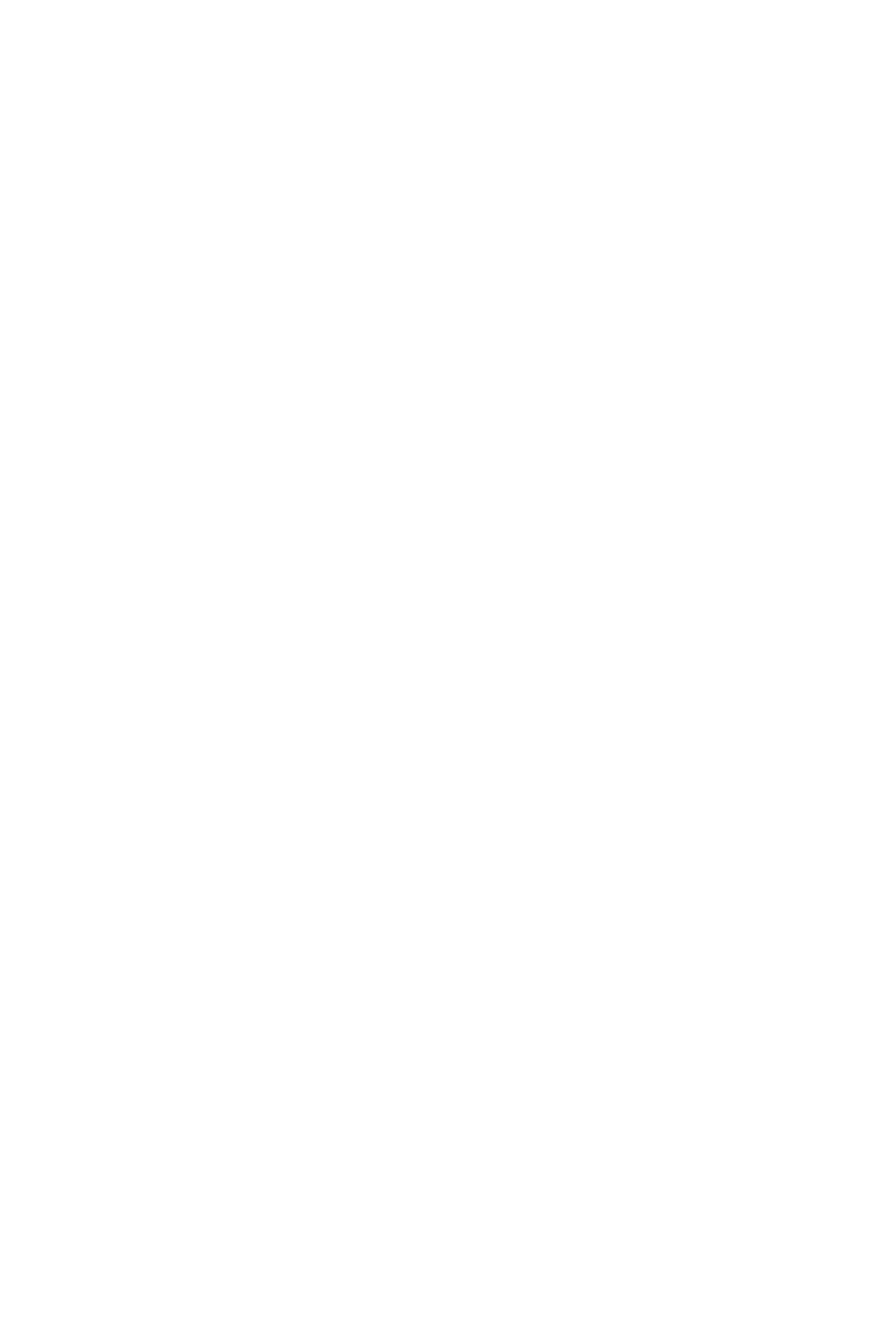
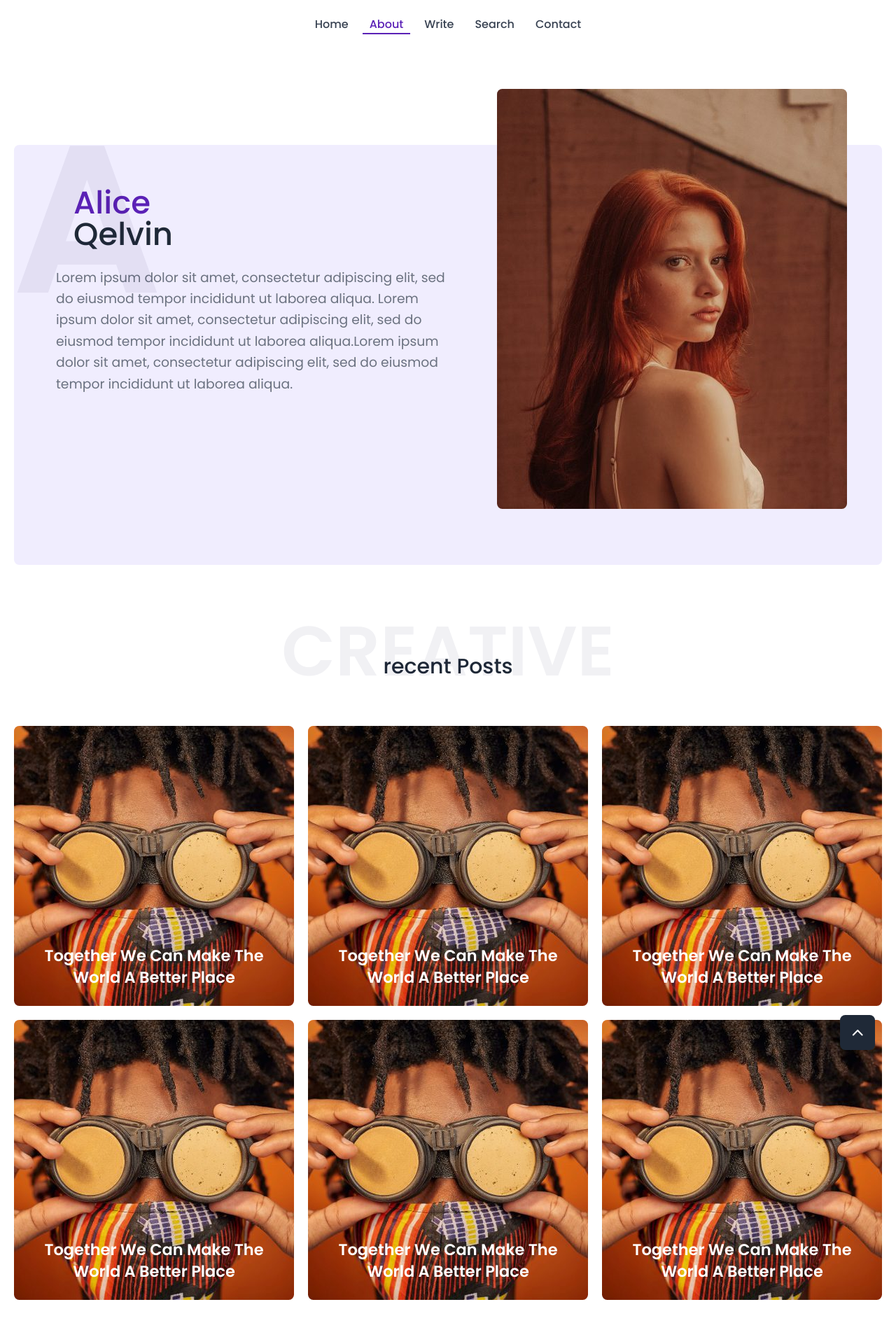
Before and after one commit to arafat4693/mern-blog, a React (Create React App) app in the folder client/: page /about in a window 1280 px wide. Before the commit this address had no page. Shown: the part 100-2020 px from the top of the page at 70% size. Before the commit the page ends 800 px from the top, so only its background shows below. Built offline with nearby package versions, Linux system fonts and the light colour scheme.

Commit message:
Done with about and contact page. Next is search page.

```diff
--- a/client/src/App.tsx
+++ b/client/src/App.tsx
@@ -1,4 +1,6 @@
 import { BrowserRouter as Router, Routes, Route } from "react-router-dom"
+import About from "./pages/About"
+import Contact from "./pages/Contact"
 
 import Home from "./pages/Home"
 import Layout from "./pages/Layout"
@@ -10,6 +12,8 @@ function App() {
         <Routes>
           <Route path="/" element={<Layout />}>
             <Route index element={<Home />} />
+            <Route path="about" element={<About />} />
+            <Route path="contact" element={<Contact />} />
           </Route>
         </Routes>
       </Router>
--- /dev/null
+++ b/client/src/components/aboutPage/RecentPost.tsx
@@ -0,0 +1,22 @@
+import { Link } from "react-router-dom"
+
+export default function RecentPost() {
+  return (
+    <figure className="h-[40rem] w-full rounded-xl overflow-hidden relative">
+      <img
+        src="/images/poster.jpg"
+        alt="recent"
+        className="w-full h-full object-cover scale-100 hover:scale-110 transition-all duration-500 ease-in-out"
+      />
+
+      <div className="absolute bottom-0 left-0 pb-10 px-4 text-center">
+        <Link
+          to="/"
+          className="bg-size text-4xl font-semibold text-white text-center capitalize leading-snug transition-all duration-300 bg-gradient-to-r from-white to-white bg-no-repeat bg-position"
+        >
+          together we can make the world a better place
+        </Link>
+      </div>
+    </figure>
+  )
+}
--- /dev/null
+++ b/client/src/components/aboutPage/RecentPosts.tsx
@@ -0,0 +1,22 @@
+import OverlapHeader from "../layouts/OverlapHeader"
+import RecentPost from "./RecentPost"
+
+export default function RecentPosts() {
+  return (
+    <section className="mt-52">
+      <OverlapHeader
+        title="recent posts"
+        overlapTitle="before:content-['creative']"
+      />
+
+      <div className="posts grid grid-cols-3 gap-8 mt-28">
+        <RecentPost />
+        <RecentPost />
+        <RecentPost />
+        <RecentPost />
+        <RecentPost />
+        <RecentPost />
+      </div>
+    </section>
+  )
+}
--- /dev/null
+++ b/client/src/components/aboutPage/UserInfo.tsx
@@ -0,0 +1,26 @@
+export default function UserInfo() {
+  return (
+    <div className="h-[60rem] bg-violet-100/80 rounded-xl mt-64 px-24 relative">
+      <div className="name inline-flex flex-col mt-24 ml-10 relative before:content-['A'] before:absolute before:-top-[115%] before:-left-[62%] before:text-[30rem] before:font-semibold before:text-[#140C470F] before:leading-none">
+        <span className="text-violet-800 text-7xl font-medium inline-block">
+          Alice
+        </span>
+        <span className="text-gray-800 text-7xl font-medium">Qelvin</span>
+      </div>
+
+      <p className="text-3xl text-gray-500 leading-relaxed max-w-[56rem] mt-10">
+        Lorem ipsum dolor sit amet, consectetur adipiscing elit, sed do eiusmod
+        tempor incididunt ut laborea aliqua. Lorem ipsum dolor sit amet,
+        consectetur adipiscing elit, sed do eiusmod tempor incididunt ut laborea
+        aliqua.Lorem ipsum dolor sit amet, consectetur adipiscing elit, sed do
+        eiusmod tempor incididunt ut laborea aliqua.
+      </p>
+
+      <img
+        src="/images/user.jpg"
+        alt="user"
+        className="absolute -top-32 right-20 object-cover w-[50rem] h-[60rem] rounded-xl"
+      />
+    </div>
+  )
+}
--- a/client/src/components/layouts/FixedHeader.tsx
+++ b/client/src/components/layouts/FixedHeader.tsx
@@ -29,7 +29,7 @@ export default function FixedHeader() {
     <section
       className={`fixed ${
         fix ? "top-0" : "-top-full"
-      } left-0 shadow-xl shadow-gray-700/10 transition-all duration-700 ease-in-out z-[2] bg-white w-full py-8`}
+      } left-0 shadow-xl shadow-gray-700/10 transition-all duration-700 ease-in-out z-[5] bg-white w-full py-8`}
     >
       <div className="wrapper max-w-[1240px] mx-auto flex items-center justify-between">
         <Logo customStyle="text-6xl" />
--- a/client/src/components/layouts/Footer.tsx
+++ b/client/src/components/layouts/Footer.tsx
@@ -12,7 +12,7 @@ function FooterHeader({ title }: Props) {
     <>
       <h1 className="capitalize text-4xl text-gray-800 font-medium">{title}</h1>
 
-      <div className="divider flex gap-2 mt-2">
+      <div className="divider flex items-center gap-2 mt-2">
         <span className="w-12 h-1.5 bg-violet-800 rounded-full"></span>
         <span className="w-2 h-2 rounded-full bg-violet-800"></span>
         <span className="w-2 h-2 rounded-full bg-violet-800"></span>
--- /dev/null
+++ b/client/src/components/layouts/OverlapHeader.tsx
@@ -0,0 +1,14 @@
+interface Props {
+  title: string
+  overlapTitle: string
+}
+
+export default function OverlapHeader({ title, overlapTitle }: Props) {
+  return (
+    <h1
+      className={`capitalize text-gray-800 text-center text-5xl font-medium relative ${overlapTitle} before:absolute before:-top-[190%] before:left-1/2 before:-translate-x-1/2 before:text-[10rem] before:font-semibold before:uppercase before:text-[#140C470F] before:leading-none`}
+    >
+      {title}
+    </h1>
+  )
+}
--- a/client/src/index.css
+++ b/client/src/index.css
@@ -48,6 +48,11 @@ html {
 
 .bg-size {
   background-size: 0% 0.2rem;
+}
+
+.bg-position {
+  background-position: 50% bottom;
+  -webkit-box-decoration-break: clone;
 }
 
 .bg-size:hover {
--- /dev/null
+++ b/client/src/pages/About.tsx
@@ -0,0 +1,13 @@
+import RecentPosts from "../components/aboutPage/RecentPosts"
+import UserInfo from "../components/aboutPage/UserInfo"
+
+export default function About() {
+  return (
+    <main>
+      <section className="wrapper max-w-[1240px] mx-auto">
+        <UserInfo />
+        <RecentPosts />
+      </section>
+    </main>
+  )
+}
--- /dev/null
+++ b/client/src/pages/Contact.jsx
@@ -0,0 +1,61 @@
+import OverlapHeader from "../components/layouts/OverlapHeader"
+
+export default function Contact() {
+  return (
+    <main>
+      <section className="wrapper max-w-[1240px] mx-auto mt-52">
+        <OverlapHeader
+          title="Get In Touch With Us"
+          overlapTitle="before:content-['contact']"
+        />
+        <form className="w-[75rem] mx-auto mt-24">
+          <div className="grid grid-cols-2 gap-14">
+            <div>
+              <label
+                htmlFor="name"
+                className="block text-2xl text-gray-500 mb-2"
+              >
+                Your name
+              </label>
+              <input
+                type="text"
+                id="name"
+                className="w-full bg-gray-200/70 px-8 py-5 rounded-lg text-2xl text-gray-500 border border-transparent border-solid focus:border-gray-800 transition-all duration-200"
+              />
+            </div>
+
+            <div>
+              <label
+                htmlFor="email"
+                className="block text-2xl text-gray-500 mb-2"
+              >
+                Your email
+              </label>
+              <input
+                type="text"
+                id="email"
+                className="w-full bg-gray-200/70 px-8 py-5 rounded-lg text-2xl text-gray-500 border border-transparent border-solid focus:border-gray-800 transition-all duration-200"
+              />
+            </div>
+          </div>
+
+          <div className="mt-10">
+            <label htmlFor="msg" className="block text-2xl text-gray-500 mb-2">
+              Your message
+            </label>
+            <textarea
+              id="msg"
+              className="w-full resize-none h-96 bg-gray-200/70 px-8 py-5 rounded-lg text-2xl text-gray-500 border border-transparent border-solid focus:border-gray-800 transition-all duration-200"
+            />
+          </div>
+
+          <input
+            type="submit"
+            value="submit"
+            className="text-white bg-violet-700 hover:bg-gray-700 transition-all duration-300 mt-6 cursor-pointer rounded-lg py-4 px-12 text-2xl uppercase font-semibold"
+          />
+        </form>
+      </section>
+    </main>
+  )
+}
```
Also changed, not shown: client/public/images/user.jpg (added).
